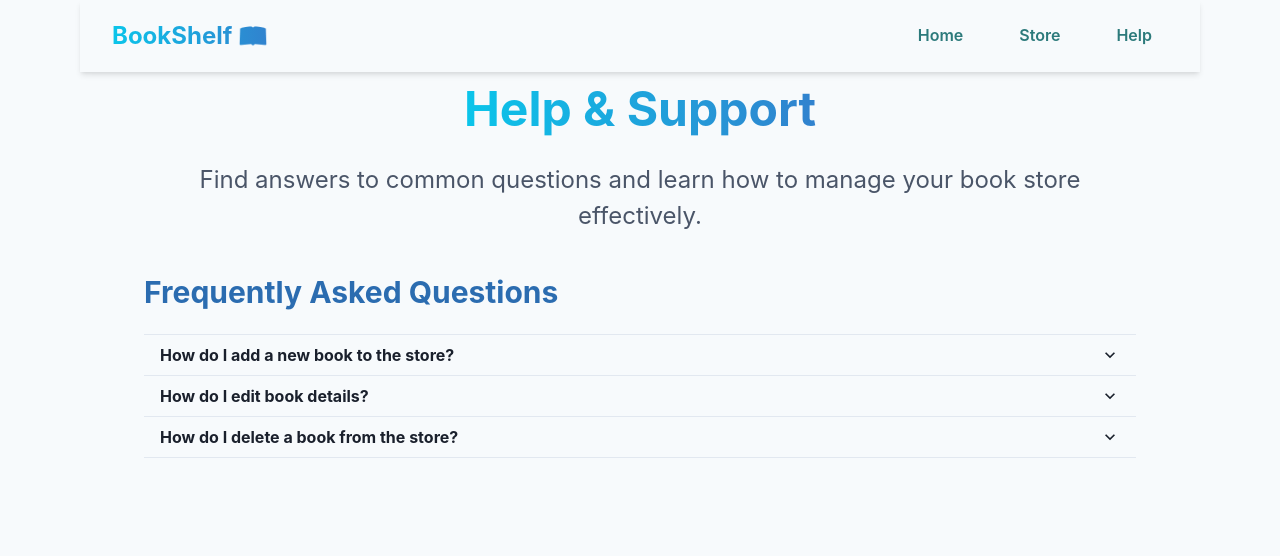
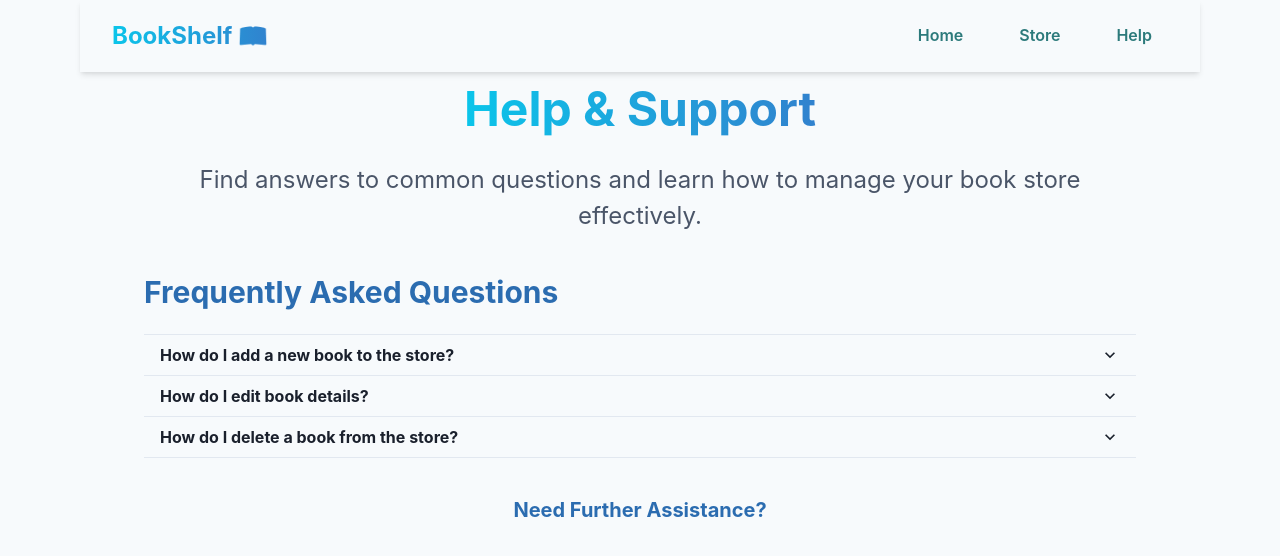
Before and after one commit to TheekshaRathnayaka/Admin-Book-Store, a React (Vite) app in the folder Admin-Store/frontend/: page /help in a window 1280 px wide. Shown: the top 556 px of the page. Built offline with nearby package versions, Linux system fonts and the light colour scheme.

Commit message:
Add heading in contact section

```diff
--- a/Admin-Store/frontend/src/pages/HelpPage.jsx
+++ b/Admin-Store/frontend/src/pages/HelpPage.jsx
@@ -62,8 +62,13 @@ const HelpPage = () => {
               Find the book you want to remove in the "Store" section, then click the "Delete" button.
             </AccordionPanel>
           </AccordionItem>
+        </Accordion>
 
-        </Accordion>
+        <VStack spacing={4} mt={10} textAlign="center">
+          <Heading size="md" color="blue.600">
+            Need Further Assistance?
+          </Heading>
+        </VStack>
       </Container>
     </Box>
   )
```
